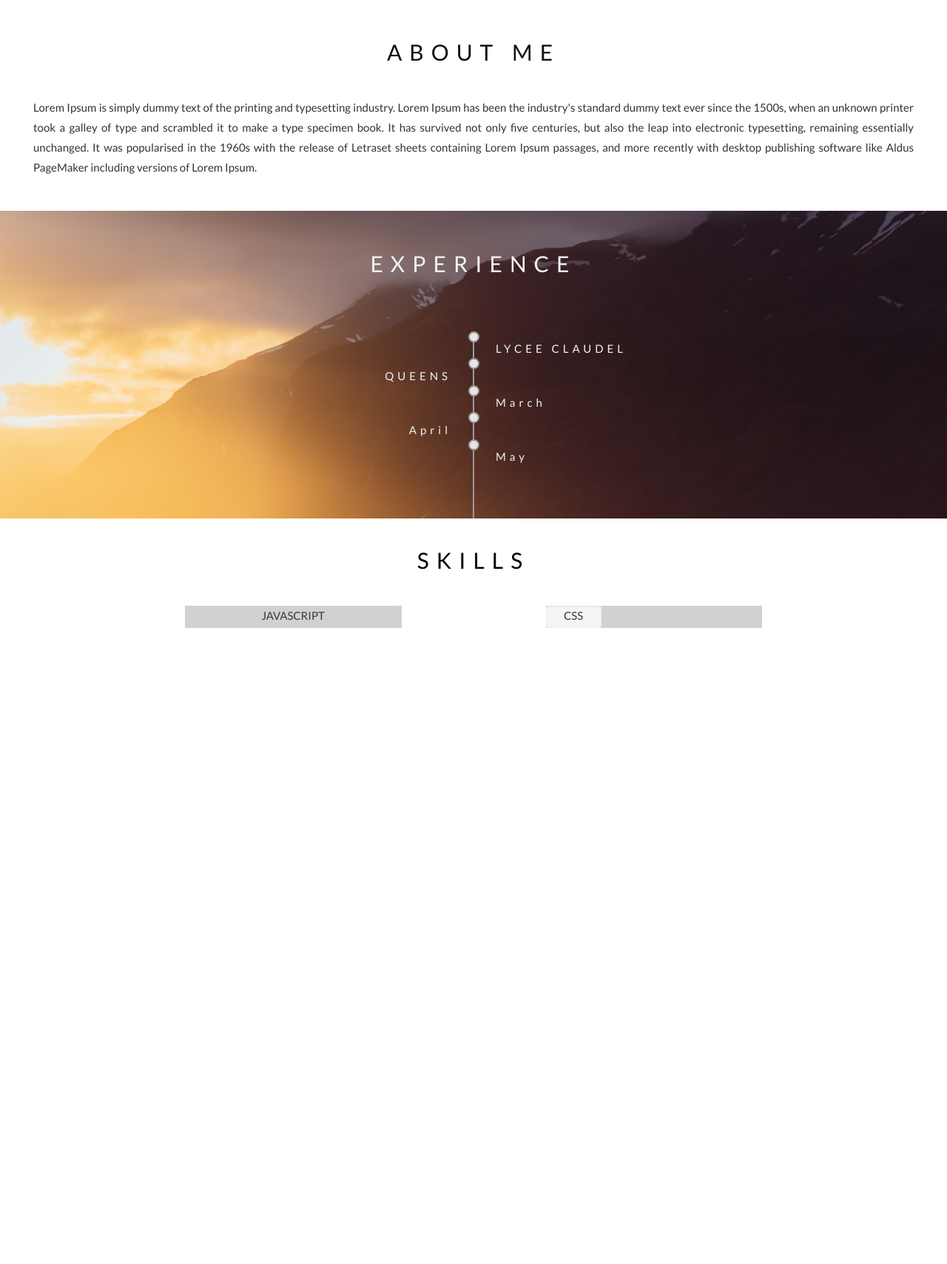
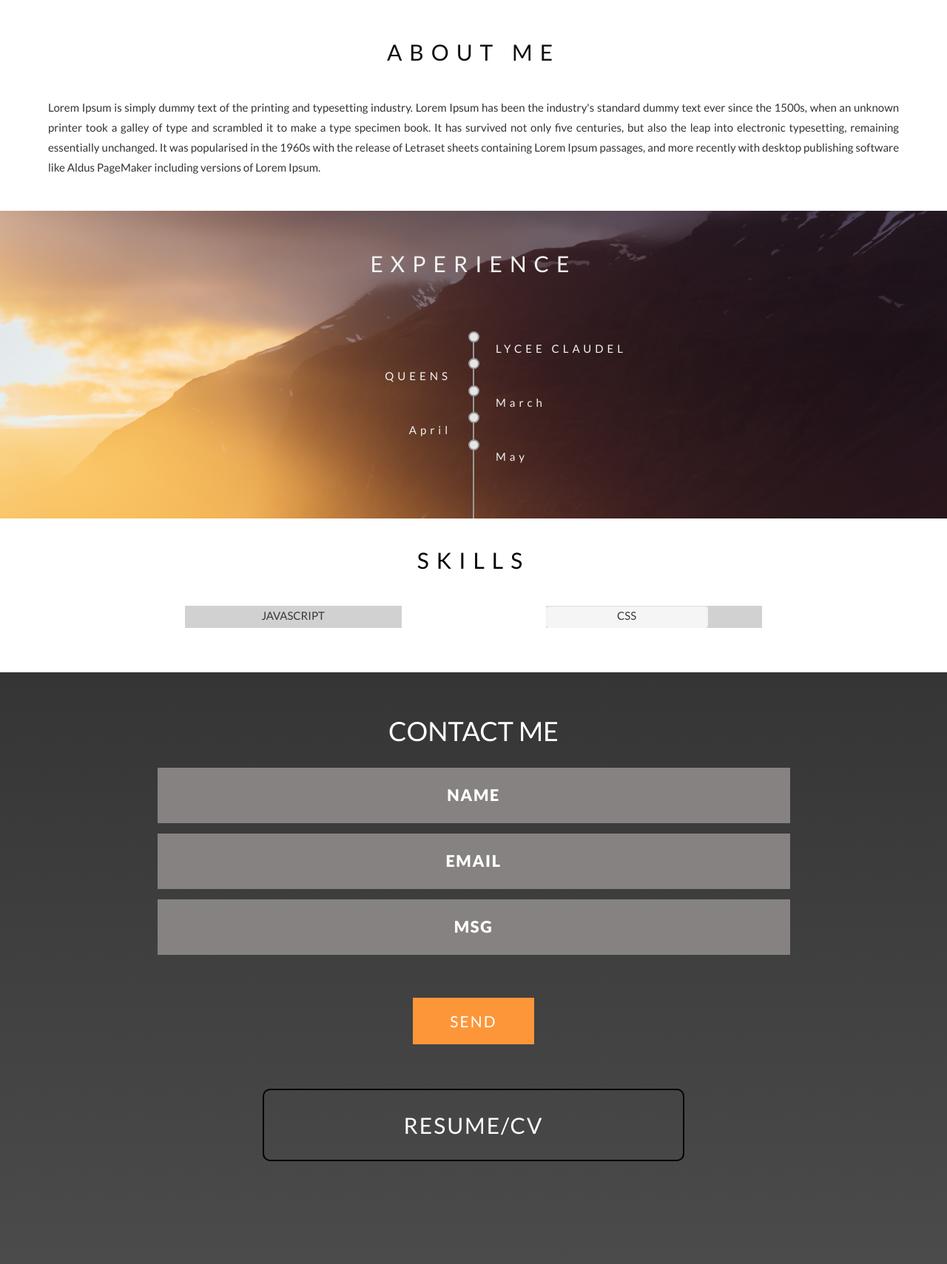
Before and after one commit to alexandregranzerguay/alexandregranzerguay.github.io, a PHP site: page / in a window 1280 px wide. Shown: the part 801-2510 px from the top of the page at 74% size. Before the commit the page ends 1650 px from the top, so only its background shows below. Run offline with PHP 8.4, Linux system fonts and the light colour scheme; some web fonts are replaced.

Commit message:
Added Contact Me Section
Added Contact me section

must do:
- make form sendable
- change message input size
- make resume downloadable
- add skills
- add experience
- make bio
- change first picture

```diff
--- a/app.js
+++ b/app.js
@@ -56,6 +56,42 @@ var main = function() {
 	$window.on('scroll', check_if_in_view);
 	$window.on('scroll resize', check_if_in_view);
 	$window.trigger('scroll');
+
+	$('textarea').blur(function () {
+    $('#hire textarea').each(function () {
+		$this = $(this);
+		if ( this.value != '' ) {
+			  $this.addClass('focused');
+			}
+		else {
+			  $this.removeClass('focused');
+		}
+		});
+	});
+
+	$('#hire .field:first-child input').blur(function () {
+		$('#hire .field:first-child input').each(function () {
+			$this = $(this);
+			if ( this.value != '' ) {
+			  $this.addClass('focused');
+			}
+			else {
+			  $this.removeClass('focused');
+			}
+		});
+	});
+
+	$('#hire .field:nth-child(2) input').blur(function () {
+		$('#hire .field:nth-child(2) input').each(function () {
+			$this = $(this);
+			if ( this.value != '' ) {
+			  $this.addClass('focused');
+			}
+			else {
+			  $this.removeClass('focused');
+			}
+		});
+	});
 };
 
 function check_if_in_view() {
@@ -82,7 +118,7 @@ function check_if_in_view() {
     }
 	if ($animation_elements.hasClass('in-view')){
 		var progressBarWidth = cssPercent;
-		$animation_elements.animate({ width: progressBarWidth }, 750);
+		$animation_elements.animate({ width: progressBarWidth +"%" }, 750);
 	}
   });
 }
--- a/index.html
+++ b/index.html
@@ -89,6 +89,35 @@
 				</div>
 				<div class="col-xs-2"> &nbsp </div>
 	</div>
+	<div class="row contact" id="grad">
+		<div class="container">
+				<section id="hire">
+					<h1>Contact Me</h1>
+
+					<form>
+						  <div class="field name-box">
+								<input type="text" id="name" placeholder="Who Are You?"/>
+								<label for="name">Name</label>
+						  </div>
+
+						  <div class="field email-box">
+								<input type="text" id="email" placeholder="name@email.com"/>
+								<label for="email">Email</label>
+						  </div>
+
+						  <div class="field msg-box">
+								<textarea id="msg" rows="4" placeholder="Your message goes here..."/></textarea>
+								<label for="msg">Msg</label>
+						  </div>
+
+						  <input class="button" type="submit" value="Send" />
+					</form>
+					<div class="box fade">
+						<a href="#">Resume/CV</a>
+					</div>
+				</section>
+		</div>
+	</div>
 
 	<!-- jQuery (necessary for Bootstrap's JavaScript plugins) -->
     <script src="jquery-1.11.3.js"></script>
--- a/main.css
+++ b/main.css
@@ -13,7 +13,9 @@ body, html {
 	left: -285px; /*starts off screen*/
 	height: 100%; /*full page height*/
 	position: fixed;
+	z-index: 1000;
 	width: 285px; /*has to coincide with offset left*/
+
 }
 
 .menu ul {
@@ -39,6 +41,7 @@ body, html {
 
 .icon-menu p {
 	position: fixed;
+	z-index: 1001;
 	color: black;
 	font-size: 35px;
 	padding-left: 25px;
@@ -96,7 +99,7 @@ body, html {
 }
 
 .about-me {
-	padding: 35px 60px;
+	padding: 35px 80px;
 	text-align: justify;
 	margin-top: -30px;
 }
@@ -265,6 +268,7 @@ body, html {
 	padding-bottom: 25px;
 	text-align: justify;
 	padding: 20px 0px;
+	padding-bottom: 60px;
 }
 .skills .skill {
 	background-color: rgb(209, 209, 209);
@@ -283,3 +287,159 @@ body, html {
 	text-transform: uppercase;
 	color: rgb(56, 56, 56);
 }
+
+.contact {
+	height: 100%;
+}
+
+.contact .box {
+	margin: 60px auto;
+	border: 2px solid black;
+	border-radius: 10px;
+	padding: 20px;
+	background-color: transparent;
+	color: white;
+	width: 50%;
+	text-align: center;
+	cursor: pointer;
+}
+
+.contact .box a {
+	text-transform: uppercase;
+	text-decoration: none;
+	color: white;
+	letter-spacing: 2px;
+	font-size: 2em;
+}
+
+.fade {
+   opacity: 1;
+   transition: opacity .25s ease-in-out;
+   -moz-transition: opacity .25s ease-in-out;
+   -webkit-transition: opacity .25s ease-in-out;
+   }
+
+ .fade:hover {
+      opacity: 0.5;
+ }
+
+ #grad {
+  background: rgb(53, 53, 53); /* For browsers that do not support gradients */
+  background: -webkit-linear-gradient(rgb(53, 53, 53) , rgb(75, 75, 75)); /* For Safari 5.1 to 6.0 */
+  background: -o-linear-gradient(rgb(53, 53, 53), rgb(75, 75, 75)); /* For Opera 11.1 to 12.0 */
+  background: -moz-linear-gradient(rgb(53, 53, 53), rgb(75, 75, 75)); /* For Firefox 3.6 to 15 */
+  background: linear-gradient(rgb(53, 53, 53) , rgb(75, 75, 75)); /* Standard syntax */
+}
+
+.resume {
+	height: 100%;
+}
+#hire{
+	padding-top: 40px;
+	color: white;
+	text-align: center;
+}
+
+#hire h1 {
+	padding-bottom: 20px;
+	text-transform: uppercase;
+}
+
+form {
+  width: 75%;
+  margin: 0 auto;
+}
+form .field {
+  width: 100%;
+  position: relative;
+  margin-bottom: 15px;
+}
+form .field label {
+  text-transform: uppercase;
+  position: absolute;
+  top: 0;
+  left: 0;
+  background: #878282;
+  width: 100%;
+  padding: 18px 18px;
+  font-size: 1.45em;
+  letter-spacing: 0.075em;
+  -webkit-transition: all 333ms ease-in-out;
+  -moz-transition: all 333ms ease-in-out;
+  -o-transition: all 333ms ease-in-out;
+  -ms-transition: all 333ms ease-in-out;
+  transition: all 333ms ease-in-out;
+}
+
+form .field input[type="text"],
+form .field textarea {
+  border: none;
+  background: #E8E9EA;
+  width: 100%;
+  margin: 0;
+  padding: 18px 0;
+  padding-left: 19.5%;
+  color: #313A3D;
+  font-size: 1.4em;
+  letter-spacing: 0.05em;
+  text-transform: uppercase;
+}
+form .field input[type="text"]#msg,
+form .field textarea#msg {
+  height: 75px;
+  resize: none;
+  -webkit-transition: all 333ms ease-in-out;
+  -moz-transition: all 333ms ease-in-out;
+  -o-transition: all 333ms ease-in-out;
+  -ms-transition: all 333ms ease-in-out;
+  transition: all 333ms ease-in-out;
+}
+form .field input[type="text"]:focus, form .field input[type="text"].focused,
+form .field textarea:focus,
+form .field textarea.focused {
+  outline: none;
+}
+
+form .field input[type="text"]:focus + label, form .field input[type="text"].focused + label,
+form .field textarea:focus + label,
+form .field textarea.focused + label {
+  width: 18%;
+  background: #FD9638;
+  color: #313A3D;
+}
+form .field input[type="text"].focused + label,
+form .field textarea.focused + label {
+  color: #313A3D;
+}
+form .field:hover label {
+  width: 18%;
+  background: #878282;
+  color: white;
+}
+form input[type="submit"] {
+  background: #FD9638;
+  color: white;
+  -webkit-appearance: none;
+  border: none;
+  text-transform: uppercase;
+  position: relative;
+  margin-top: 35px;
+  padding: 13px 50px;
+  font-size: 1.4em;
+  letter-spacing: 0.1em;
+  font-family: 'Lato', sans-serif;
+  font-weight: 300;
+  -webkit-transition: all 333ms ease-in-out;
+  -moz-transition: all 333ms ease-in-out;
+  -o-transition: all 333ms ease-in-out;
+  -ms-transition: all 333ms ease-in-out;
+  transition: all 333ms ease-in-out;
+}
+form input[type="submit"]:hover {
+  background: #313A3D;
+  color: #FD9638;
+}
+form input[type="submit"]:focus {
+  outline: none;
+  background: #cd6302;
+}
```
